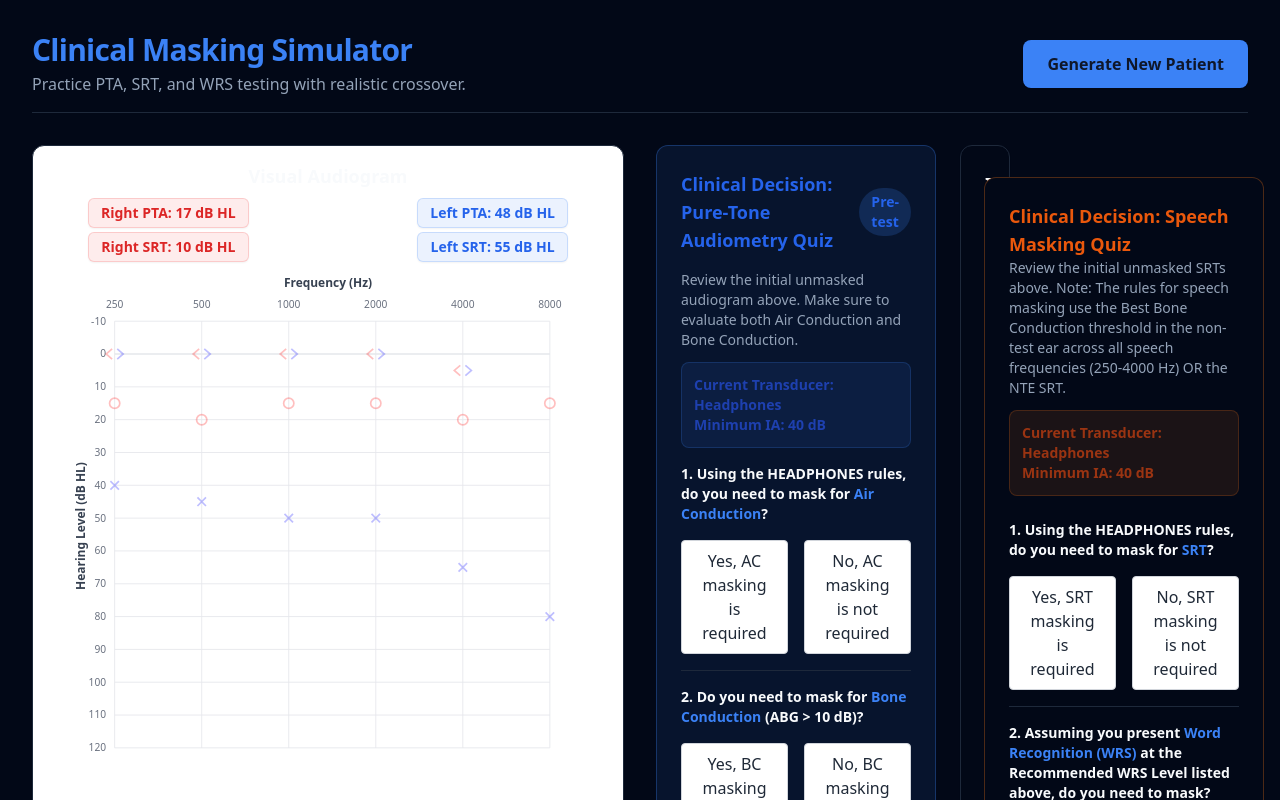
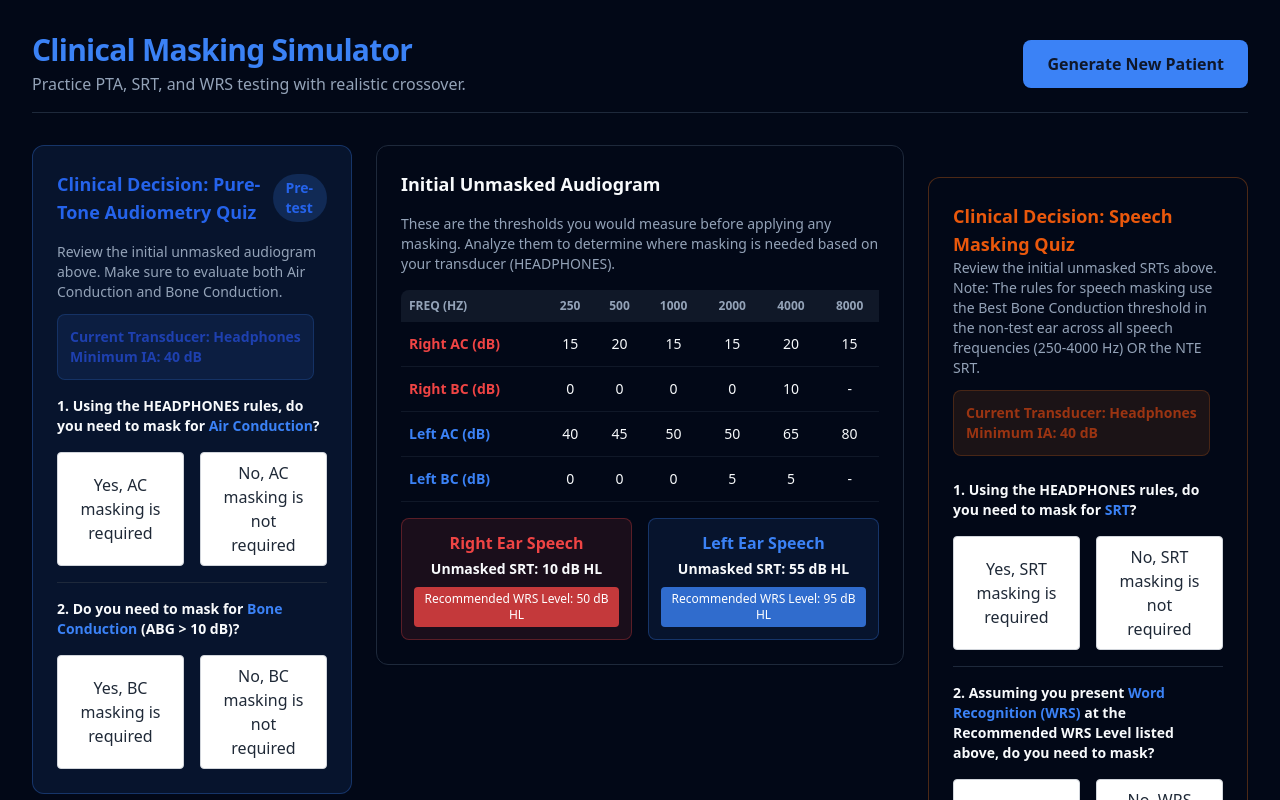
Before and after one commit to euphonic-euphemism/Audiogram-Simulator, a React (Vite) app: page / in a window 1280 px wide. Shown: the top 800 px of the page. Built offline with nearby package versions, Linux system fonts and the light colour scheme.

Commit message:
Add files via upload

```diff
--- a/src/App.jsx
+++ b/src/App.jsx
@@ -239,7 +239,38 @@ function App() {
           </button>
         </header>
 
-        <main className="grid grid-cols-1 lg:grid-cols-2 gap-8">
+        <main className="space-y-8">
+
+          {/* Top Row: Quizzes and Unmasked Audiogram */}
+          <div className="flex flex-col xl:flex-row gap-6 items-start">
+            {!toneQuizPassed && (
+              <div className="w-full xl:w-[320px] shrink-0">
+                <MaskingQuiz
+                  patient={patient}
+                  transducer={transducer}
+                  unmaskedAudiogram={unmaskedAudiogram}
+                  onQuizPassed={handleToneQuizPassed}
+                />
+              </div>
+            )}
+
+            <div className="flex-1 w-full min-w-0">
+              <UnmaskedAudiogram patient={patient} transducer={transducer} unmaskedAudiogram={unmaskedAudiogram} />
+            </div>
+
+            {!speechQuizPassed && (
+              <div className="w-full xl:w-[320px] shrink-0">
+                <SpeechMaskingQuiz
+                  patient={patient}
+                  transducer={transducer}
+                  unmaskedAudiogram={unmaskedAudiogram}
+                  onQuizPassed={() => setSpeechQuizPassed(true)}
+                />
+              </div>
+            )}
+          </div>
+
+          <div className="grid grid-cols-1 lg:grid-cols-2 gap-8">
             <div className="space-y-8">
               <AudiogramGraph
                 patient={patient}
@@ -282,34 +313,6 @@ function App() {
 
             <div className="space-y-8">
 
-            <div className="flex flex-col xl:flex-row gap-6 items-start">
-              {!toneQuizPassed && (
-                <div className="w-full xl:w-[280px] shrink-0">
-                  <MaskingQuiz
-                    patient={patient}
-                    transducer={transducer}
-                    unmaskedAudiogram={unmaskedAudiogram}
-                    onQuizPassed={handleToneQuizPassed}
-                  />
-                </div>
-              )}
-
-              <div className="flex-1 w-full min-w-0">
-                <UnmaskedAudiogram patient={patient} transducer={transducer} unmaskedAudiogram={unmaskedAudiogram} />
-              </div>
-
-              {!speechQuizPassed && (
-                <div className="w-full xl:w-[280px] shrink-0">
-                  <SpeechMaskingQuiz
-                    patient={patient}
-                    transducer={transducer}
-                    unmaskedAudiogram={unmaskedAudiogram}
-                    onQuizPassed={() => setSpeechQuizPassed(true)}
-                  />
-                </div>
-              )}
-            </div>
-
               {toneQuizPassed && (
                 <div className="space-y-8">
                   {speechQuizPassed && (
@@ -347,6 +350,7 @@ function App() {
                 />
               )}
             </div>
+          </div>
         </main>
       </div>
     </div>
```
Lines whose indentation alone changed are shown as unchanged.
